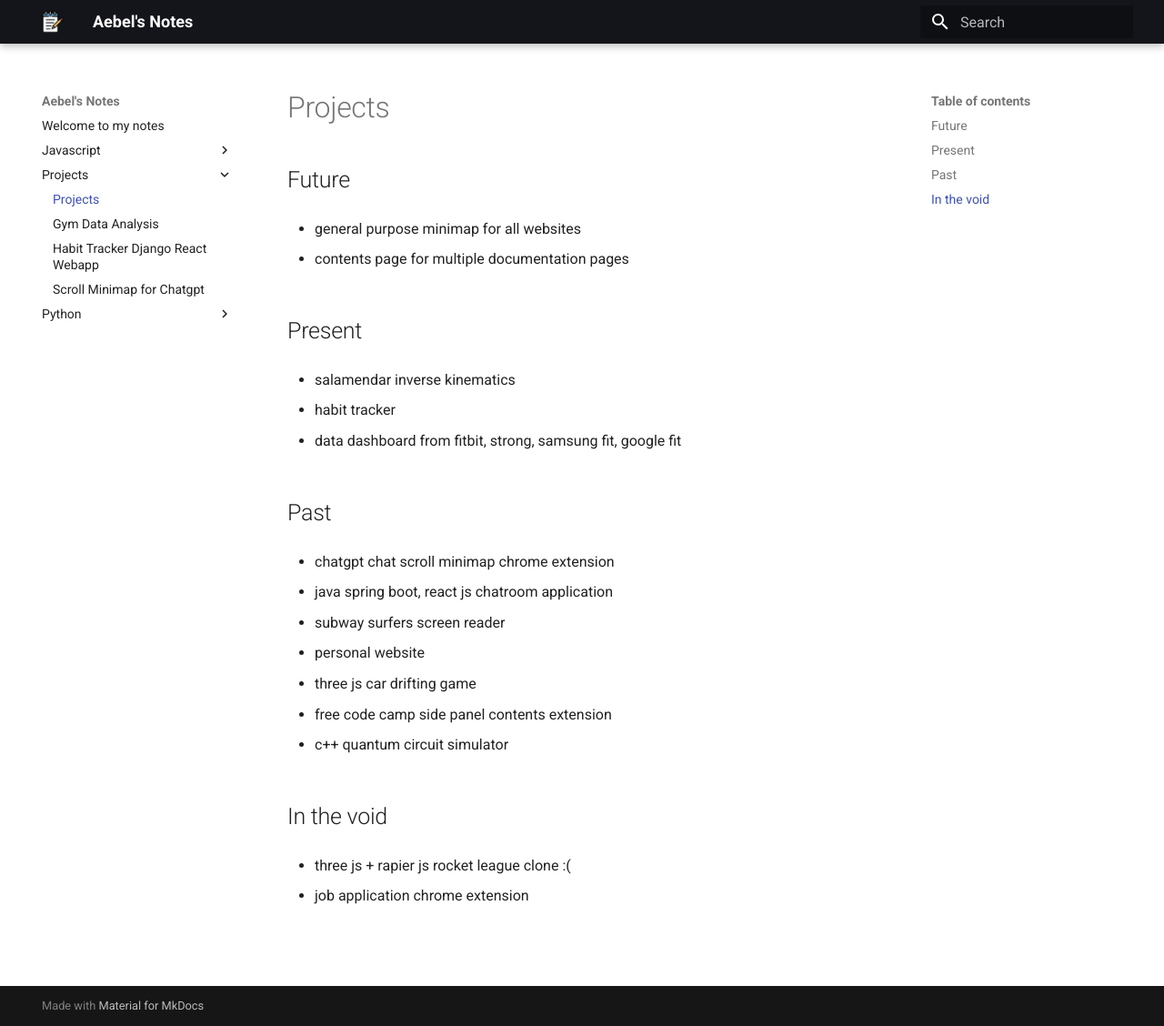
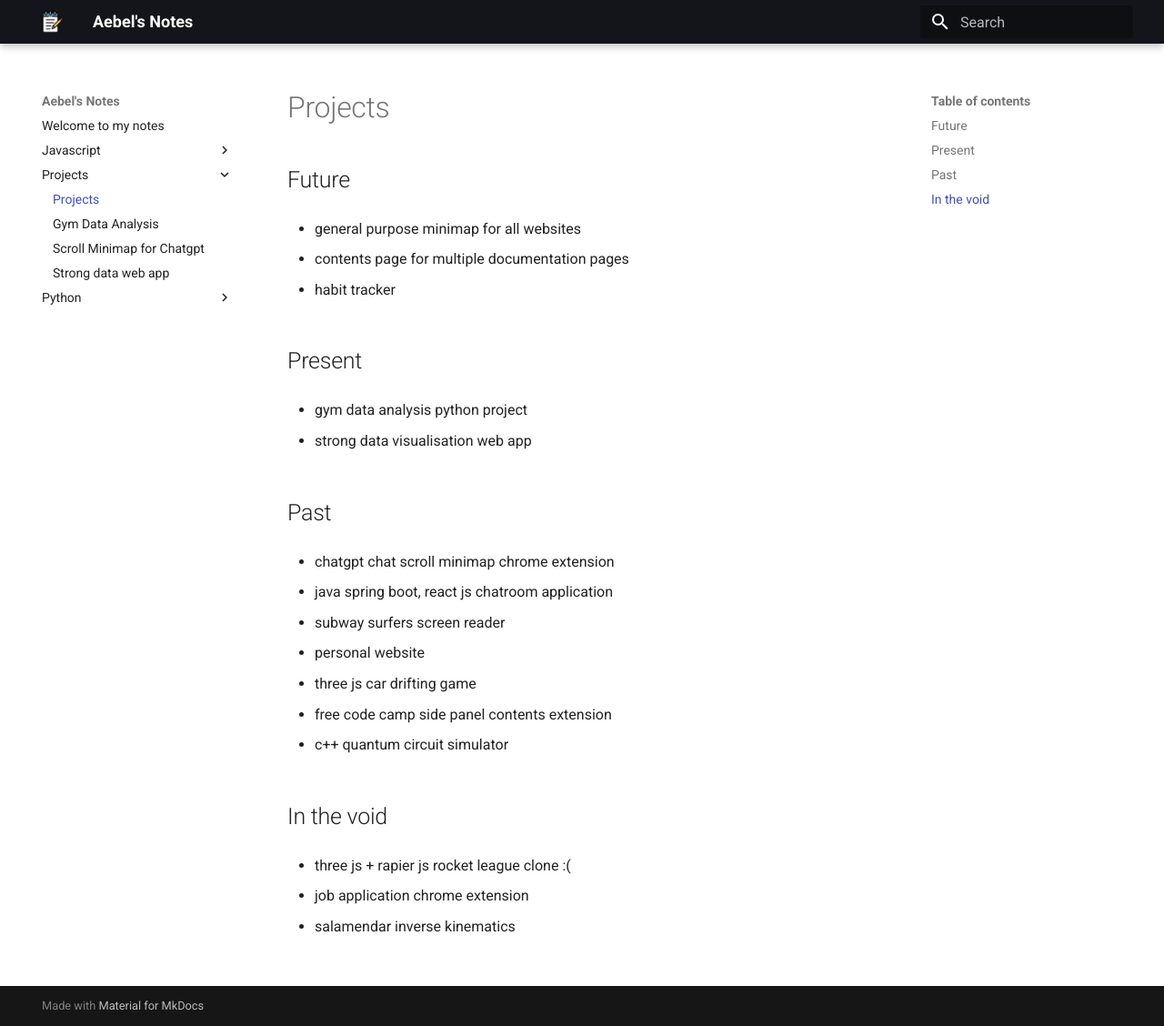
Before and after one commit to Aebel-Shajan/notes, an MkDocs documentation site: the page built from docs/projects/0-projects.md, in a window 1280 px wide and 1128 px high. Shown: the whole window at 91% size. Built offline with MkDocs 1.6.1 and Material for MkDocs 9.7.7, drawn with Linux system fonts in a browser that asks for light colours.

Commit message:
Add notes for strong data web app

```diff
--- a/docs/projects/0-projects.md
+++ b/docs/projects/0-projects.md
@@ -6,13 +6,13 @@
 
 * contents page for multiple documentation pages
 
+* habit tracker
+
 ## Present
 
-* salamendar inverse kinematics
+* gym data analysis python project
 
-* habit tracker
-
-* data dashboard from fitbit, strong, samsung fit, google fit
+* strong data visualisation web app
 
 ## Past
 
--- a/docs/projects/habit-tracker.md
+++ /dev/null
@@ -1 +0,0 @@
-# Habit Tracker Django React Webapp
```
Also changed, not shown: other parts of docs/projects/0-projects.md (+2 -0 lines), docs/projects/strong-data-web-app.md (added, +37 -0 lines).
